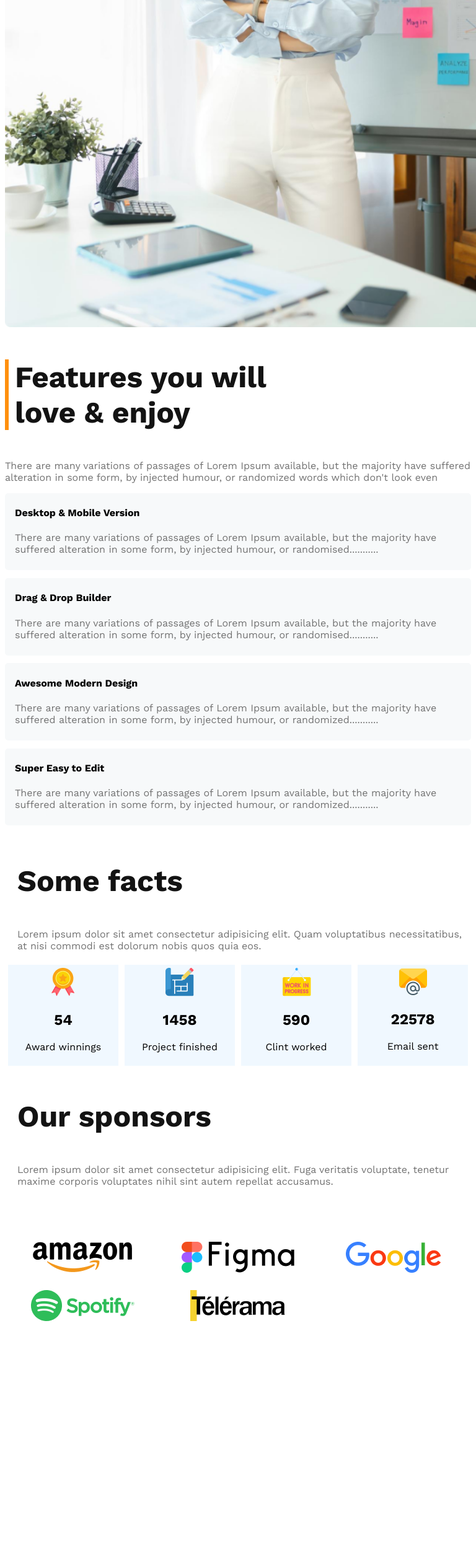
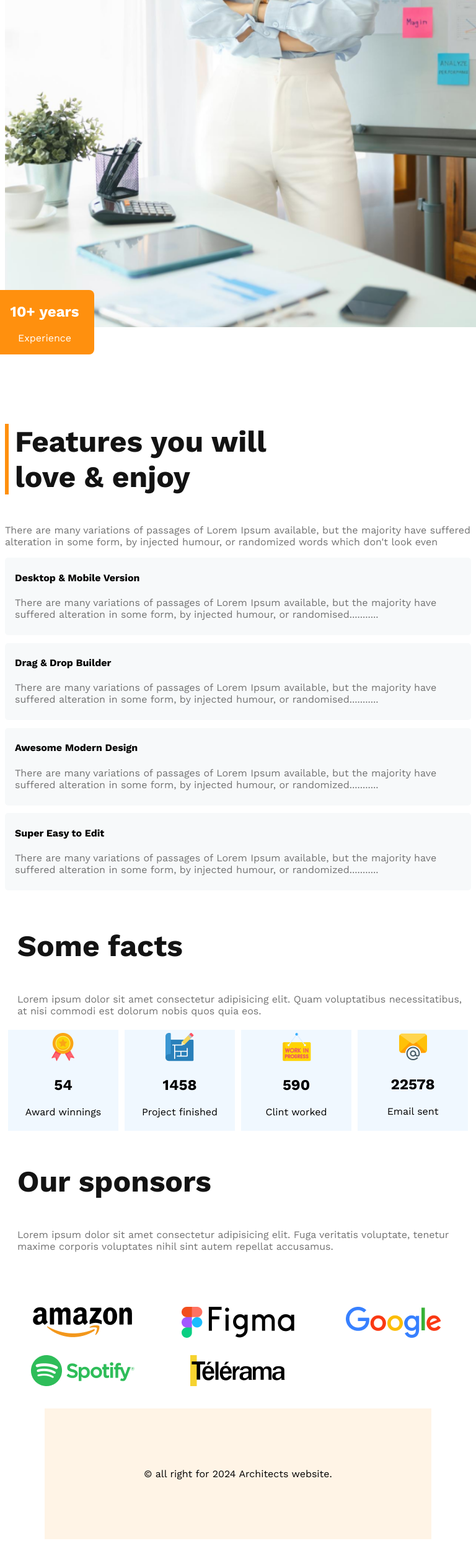
Before and after one commit to fahimrashid3/architects-webside, a plain HTML site: page index.html in a window 768 px wide. Shown: the part 2916-5432 px from the top of the page at 62% size. Before the commit the page ends 5068 px from the top, so only its background shows below. Drawn offline with nearby package versions, Linux system fonts and the light colour scheme.

Commit message:
full website complete

```diff
--- a/index.html
+++ b/index.html
@@ -96,6 +96,11 @@
                 </div>
                 <div class="features-img">
                     <img id="img" src="images/architect.png" alt="">
+                    <div class="ten-years-badge">
+                        <h2 id="ten+year">10+ years</h2>
+                        <p>Experience</p>
+
+                    </div>
                 </div>
 
             </section>
@@ -156,6 +161,10 @@
     </main>
 
     <footer>
+        <div class="footer">
+            <p>&copy; all right for 2024 Architects website.</p>
+        </p>
+        </div>
 
     </footer>
 
--- a/styles/architects.css
+++ b/styles/architects.css
@@ -134,6 +134,21 @@ main{
     border-left: 6px solid #FF900E;
     padding-left: 10px;
 }
+.ten-years-badge{
+    background: #FF900E;
+    border-radius: .5rem;
+    color: white;
+    padding:  1px .5rem;
+    width: 9rem;
+    text-align: center;
+    position: relative;
+    bottom: 4rem;
+    right: 1rem;
+}
+#ten+year{
+    font-weight: 700;
+    font-size: 3rem;
+}
 
 /* facts related css style */
 
@@ -166,8 +181,13 @@ main{
     margin-top: 1.5rem;
 }
 
-
-
+/* footer related css style */
+.footer{
+    text-align: center;
+    background: #ff900e1a;
+    padding: 5rem;
+    margin: 3rem 10rem;
+}
 
 
 
@@ -240,6 +260,13 @@ main{
     }
 
     /* features related css  */
+    .ten-years-badge{
+        position: relative;
+        bottom: 6rem;
+    }
+    #img{
+        width: 100%;
+    }
 
 /* facts related css style */
 .facts-container{
@@ -260,6 +287,11 @@ main{
     margin-top: 8.5rem;
     display: flex;
     flex-direction: column-reverse;
+}
+/* footer related style */
+.footer{
+    padding: 5rem;
+    margin: 2rem 1rem;
 }
 
 
@@ -367,6 +399,21 @@ justify-content: space-around;
     text-align: center;
 
 }
+/* footer related style */
+.footer{
+    padding: 5rem;
+    margin: 2rem 1rem;
+}
+/* footer related style */
+.footer{
+    padding: 5rem;
+    margin: 2rem 1rem;
+}
+/* footer related style */
+.footer{
+    padding: 5rem;
+    margin: 2rem 4rem;
+}
 
 
 }
```
